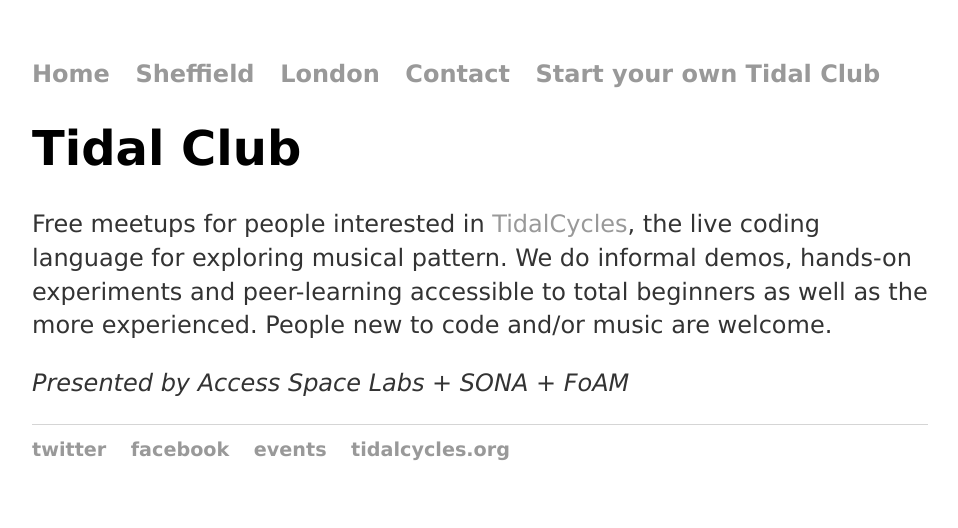
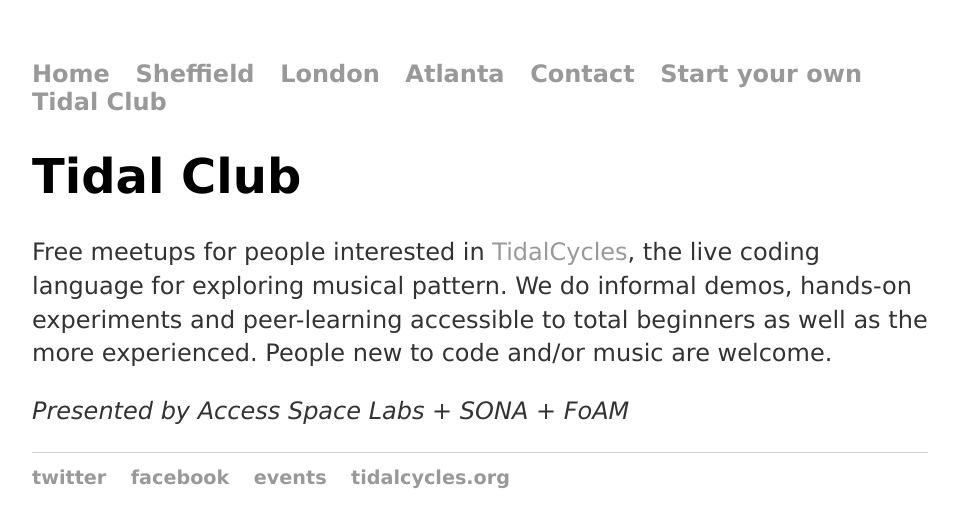
Before and after one commit to tidalclub/tidalclub.github.io, a Jekyll site: the page built from index.html, in a window 1280 px wide. Shown: the top 528 px of the page, without its empty margins (160-1118 px from the left). Built offline with Jekyll 4.4.1, drawn with Linux system fonts in a browser that asks for light colours.

Commit message:
added atlanta to default page

```diff
--- a/_layouts/default.html
+++ b/_layouts/default.html
@@ -11,6 +11,7 @@
 	        	<li><a href="/">Home</a></li>
 	        	<li><a href="/sheffield">Sheffield</a></li>
         		<li><a href="/london">London</a></li>
+        		<li><a href="/atlanta">Atlanta</a></li>
         		<li><a href="/contact">Contact</a></li>
 		      	<li><a href="/start">Start your own Tidal Club</a></li>
 	    		</ul>
```
